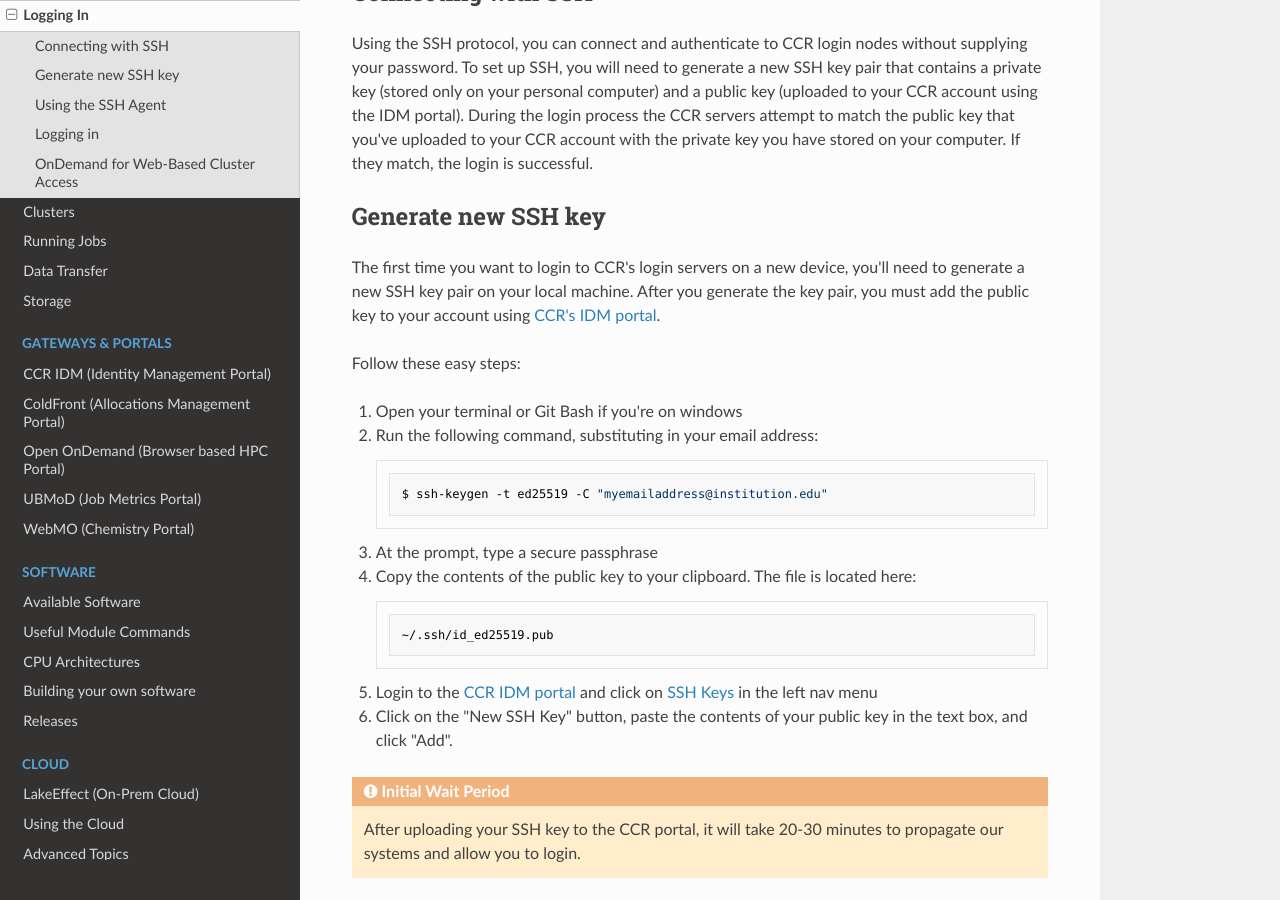
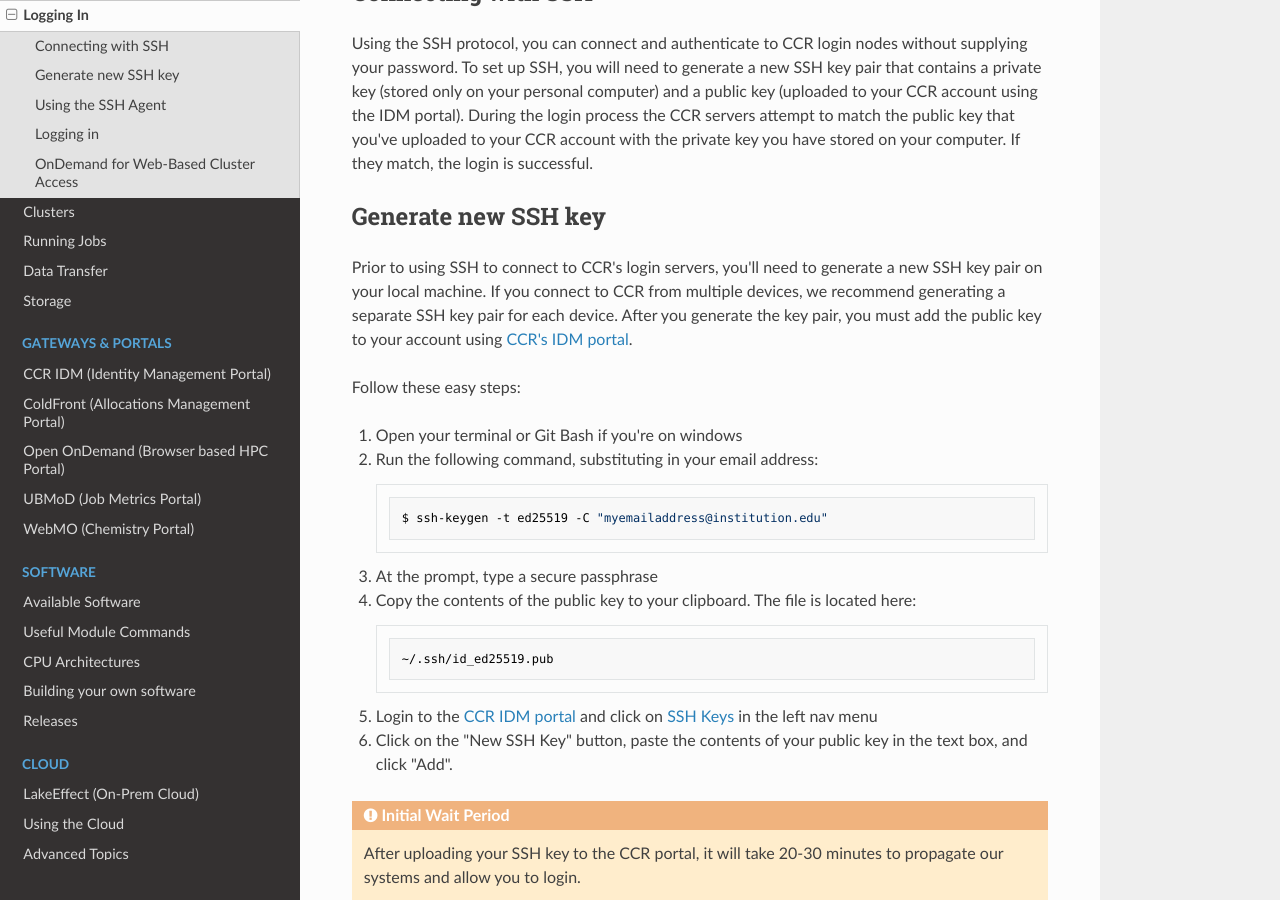
Before and after one commit to ubccr/ccrdocs, an MkDocs documentation site: the page built from pages/hpc/login.md, in a window 1280 px wide and 900 px high, scrolled down 1132 px. Built offline with MkDocs 1.6.1, drawn with Linux system fonts in a browser that asks for light colours; nearby versions of some CDN libraries.

Commit message:
Update pages/hpc/login.md
Co-authored-by: Dori Sajdak <djm29@buffalo.edu>

```diff
--- a/pages/hpc/login.md
+++ b/pages/hpc/login.md
@@ -43,7 +43,7 @@ Using the SSH protocol, you can connect and authenticate to CCR login nodes with
 
 ## Generate new SSH key
 
-The first time you want to login to CCR's login servers on a new device, you'll need to generate a new SSH key pair on your local machine. After you generate
+Prior to using SSH to connect to CCR's login servers, you'll need to generate a new SSH key pair on your local machine. If you connect to CCR from multiple devices, we recommend generating a separate SSH key pair for each device.  After you generate
 the key pair, you must add the public key to your account using [CCR's IDM portal](https://idm.ccr.buffalo.edu/sshkey).
 
 Follow these easy steps:
```
